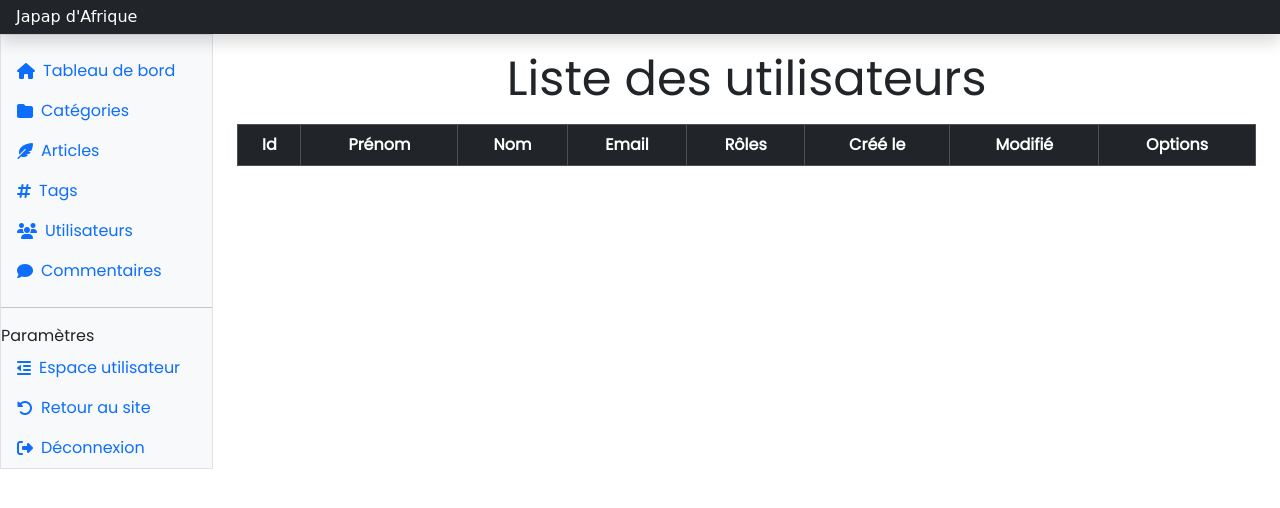
After one commit to taknik04/tuto_symfony_blog, a Symfony app: template templates/pages/admin/user/index.html.twig in a window 1280 px wide. The commit adds this page. Shown: the top 508 px of the page. Run offline with Twig, Linux system fonts and the light colour scheme; the template is opened without the code that fills it, so the values that code supplies are empty; some libraries are stand-ins or nearby versions.

Commit message:
Sprint4-Ticket1-Feature: L'administrateur peut changer le rôle d'un utilisateur.

```diff
--- /dev/null
+++ b/templates/pages/admin/user/index.html.twig
@@ -0,0 +1,54 @@
+{% extends "themes/base_admin.html.twig" %}
+
+{% block title %}Liste des utilisateurs{% endblock %}
+
+{% block description %}Liste des utilisateurs{% endblock %}
+
+{% block main %}
+    <h1 class="text-center my-3 display-5">Liste des utilisateurs</h1>
+
+    {% include 'components/alert.html.twig' with {'type':'success'} %}
+
+    <div class="table-responsive">
+        <table class="table table-striped table-hover table-bordered text-center">
+            <thead class="table-dark">
+                <th>Id</th>
+                <th>Prénom</th>
+                <th>Nom</th>
+                <th>Email</th>
+                <th>Rôles</th>
+                <th>Créé le</th>
+                <th>Modifié</th>
+                <th>Options</th>
+            </thead>
+            <tbody>
+                {% for user in users %}
+                    <tr>
+                        <td>{{user.id}}</td>
+                        <td>{{user.firstName}}</td>
+                        <td>{{user.lastName}}</td>
+                        <td>{{user.email}}</td>
+                        <td>
+                            {% for role in user.roles %}
+                                <span class="badge text-bg-primary">{{role}}</span>
+                            {% endfor %}
+                        </td>
+                        <td>{{user.createdAt|format_date()}}</td>
+                        <td>{{user.updatedAt|format_date()}}</td>
+                        <td>
+                            {% if 'ROLE_SUPER_ADMIN' not in user.roles %}
+                            <a class="text-secondary mx-2" href="{{path('admin.user.edit.roles', {'id': user.id})}}" title="Modifier les rôles de {{user.firstName}} {{user.lastName}}"><i class="fas fa-edit"></i></a>
+                            <a onclick="event.preventDefault(); return confirm('Confirmez?') && document.querySelector('#delete_user_form_{{user.id}}').submit();" class="text-danger mx-2" href="#" title="Supprimer le compte de {{user.firstName}} {{user.firstName}}"><i class="fa-solid fa-trash"></i></a>
+                            <form method="POST" action="{{path('admin.user.delete', {'id':user.id})}}" id="delete_user_form_{{user.id}}">
+                                <input type="hidden" name="csrf_token" value="{{csrf_token('delete_user_'~user.id)}}">
+                                <input type="hidden" name="_method" value="DELETE">
+                            </form>
+                            {% endif %}
+
+                        </td>
+                    </tr>
+                {% endfor %}
+            </tbody>
+        </table>
+    </div>
+{% endblock %}
--- a/templates/pages/visitor/blog/index.html.twig
+++ b/templates/pages/visitor/blog/index.html.twig
@@ -2,7 +2,7 @@
 
 {% block title %}Page de blog{% endblock %}
 
-{% block description %}Lisez des articles interessants{% endblock %}
+{% block description %}Lisez des articles intéressants{% endblock %}
 
 {% block keywords %}Blog, Jean Dupont, Santé, Medecine, Articles{% endblock %}
 
--- a/templates/themes/base_admin.html.twig
+++ b/templates/themes/base_admin.html.twig
@@ -3,7 +3,7 @@
   <head>
     <meta charset="utf-8">
     <meta name="viewport" content="width=device-width, initial-scale=1">
-    <title>{% block title %}{% endblock %} - Admin - Le blog de Marie NANA</title>
+    <title>{% block title %}{% endblock %} - Admin - Le blog de Radek</title>
     <meta name="description" content="{% block description %}{% endblock %}">
 
     {# Favicon #}
@@ -21,22 +21,16 @@
     {# Font awesome #}
     <link rel="stylesheet" href="https://cdnjs.cloudflare.com/ajax/libs/font-awesome/6.4.2/css/all.min.css" integrity="sha512-z3gLpd7yknf1YoNbCzqRKc4qyor8gaKU1qmn+CShxbuBusANI9QpRohGBreCFkKxLhei6S9CQXFEbbKuqLg0DA==" crossorigin="anonymous" referrerpolicy="no-referrer" />
 
-    <link rel="stylesheet" href="https://cdn.jsdelivr.net/npm/bootstrap@5.3.2/dist/css/bootstrap.min.css" rel="stylesheet" integrity="sha384-T3c6CoIi6uLrA9TneNEoa7RxnatzjcDSCmG1MXxSR1GAsXEV/Dwwykc2MPK8M2HN" crossorigin="anonymous">
-
-    {# Font family #}
+    {# Google Font #}
     <link rel="preconnect" href="https://fonts.googleapis.com">
     <link rel="preconnect" href="https://fonts.gstatic.com" crossorigin>
-    <link href="https://fonts.googleapis.com/css2?family=Pacifico&family=Poppins&display=swap" rel="stylesheet">
+    <link href="https://fonts.googleapis.com/css2?family=Poppins&display=swap" rel="stylesheet">
 
-    {# A css part of webpack encore #}
-    {% block webpack_encore_stylesheets %}
-        {{ encore_entry_link_tags('app') }}
-    {% endblock %}
+    {# Bootstrap 5 StyleSheet #}
+    <link href="https://cdn.jsdelivr.net/npm/bootstrap@5.3.2/dist/css/bootstrap.min.css" rel="stylesheet" integrity="sha384-T3c6CoIi6uLrA9TneNEoa7RxnatzjcDSCmG1MXxSR1GAsXEV/Dwwykc2MPK8M2HN" crossorigin="anonymous">
 
-    {# A js part of webpack encore #}
-    {% block webpack_encore_javascripts %}
-        {{ encore_entry_script_tags('app') }}
-    {% endblock %}
+    {# Link css #}
+    <link rel="stylesheet" href="/css/app.css" >
 
     {# jQuery #}
     {% block jQuery %}{% endblock %}
@@ -50,60 +44,11 @@
     {# Beautiful replacement for select boxes #}
     {% block select2 %}{% endblock %}
 
-    <style>
-
-        .bi {
-        display: inline-block;
-        width: 1rem;
-        height: 1rem;
-        }
-
-        /*
-        * Sidebar
-        */
-
-        @media (min-width: 768px) {
-            .sidebar .offcanvas-lg {
-                position: -webkit-sticky;
-                position: sticky;
-                top: 48px;
-            }
-        }
-
-        .sidebar .nav-link {
-        font-size: .875rem;
-        font-weight: 500;
-        }
-
-        .sidebar .nav-link.active {
-        color: #2470dc;
-        }
-
-        .sidebar-heading {
-        font-size: .75rem;
-        }
-
-        /*
-        * Navbar
-        */
-
-        .navbar-brand {
-        padding-top: .75rem;
-        padding-bottom: .75rem;
-        background-color: rgba(0, 0, 0, .25);
-        box-shadow: inset -1px 0 0 rgba(0, 0, 0, .25);
-        }
-
-        .navbar .form-control {
-        padding: .75rem 1rem;
-        }
-    </style>
-
   </head>
   <body>
 
     <header class="navbar sticky-top bg-dark flex-md-nowrap p-0 shadow" data-bs-theme="dark">
-      <a class="navbar-brand col-md-3 col-lg-2 me-0 px-3 fs-6 text-white" href="{{path('visitor.welcome.index')}}">JD</a>
+      <a class="navbar-brand col-md-3 col-lg-2 me-0 px-3 fs-6 text-white" href="{{path('visitor.welcome.index')}}">Japap d'Afrique</a>
       <ul class="navbar-nav flex-row d-md-none">
         <li class="nav-item text-nowrap">
           <button class="nav-link px-3 text-white" type="button" data-bs-toggle="offcanvas" data-bs-target="#sidebarMenu" aria-controls="sidebarMenu" aria-expanded="false" aria-label="Toggle navigation">
@@ -113,7 +58,7 @@
       </ul>
     </header>
 
-    <div class="container-fluid">
+<div class="container-fluid">
         <div class="row">
 
             <div class="sidebar border border-right col-md-3 col-lg-2 p-0 bg-body-tertiary">
@@ -141,22 +86,20 @@
                                   Articles
                               </a>
                           </li>
-
                           <li class="nav-item">
                               <a class="nav-link d-flex align-items-center gap-2" href="{{path('admin.tag.index')}}">
                                   <i class="fa-solid fa-hashtag"></i>
                                   Tags
                               </a>
                           </li>
-
                           <li class="nav-item">
-                              <a class="nav-link d-flex align-items-center gap-2" href="">
+                              {# <a class="nav-link d-flex align-items-center gap-2" href="{{path('admin.contact.index')}}">
                                   <i class="fa-regular fa-address-book"></i>
                                   Contacts
-                              </a>
+                              </a> #}
                           </li>
                           <li class="nav-item">
-                              <a class="nav-link d-flex align-items-center gap-2" href="">
+                              <a class="nav-link d-flex align-items-center gap-2" href="{{path('admin.user.index')}}">
                                   <i class="fa-solid fa-users"></i>
                                   Utilisateurs
                               </a>
@@ -172,15 +115,15 @@
                       <hr class="my-3">
 
                       <ul class="nav flex-column mb-auto">
-                          <li class="nav-item">
-                              <a class="nav-link d-flex align-items-center gap-2" href="">
+                          {# <li class="nav-item">
+                              <a class="nav-link d-flex align-items-center gap-2" href="{{path('admin.profile.index')}}">
                                   <i class="fa-solid fa-user"></i>
-                                  Mon profil
+                                  Mon profil #}
                               </a>
                           </li>
                           <li class="nav-item">
-                              <a class="nav-link d-flex align-items-center gap-2" href="">
-                              <i class="fa-solid fa-gear"></i>
+                              {# <a class="nav-link d-flex align-items-center gap-2" href="{{path('admin.setting.index')}}">
+                              <i class="fa-solid fa-gear"></i>                             #}
                                   Paramètres
                               </a>
                           </li>
@@ -191,13 +134,13 @@
                               </a>
                           </li>
                           <li class="nav-item">
-                              <a class="nav-link d-flex align-items-center gap-2" href=""
+                              <a class="nav-link d-flex align-items-center gap-2" href="{{path('visitor.welcome.index')}}">
                                   <i class="fa-solid fa-rotate-left"></i>
                                   Retour au site
                               </a>
                           </li>
                           <li class="nav-item">
-                              <a class="nav-link d-flex align-items-center gap-2" href="">
+                              <a class="nav-link d-flex align-items-center gap-2" href="{{path('app.logout')}}">
                                   <i class="fa-solid fa-right-from-bracket"></i>
                                   Déconnexion
                               </a>
@@ -212,10 +155,8 @@
             </main>
         </div>
     </div>
-
+    {# Bootstrap 5 Javascript #}
     <script src="https://cdn.jsdelivr.net/npm/bootstrap@5.3.2/dist/js/bootstrap.bundle.min.js" integrity="sha384-C6RzsynM9kWDrMNeT87bh95OGNyZPhcTNXj1NW7RuBCsyN/o0jlpcV8Qyq46cDfL" crossorigin="anonymous"></script>
-
-    <script src="https://cdn.jsdelivr.net/npm/chart.js@4.2.1/dist/chart.umd.min.js" integrity="sha384-gdQErvCNWvHQZj6XZM0dNsAoY4v+j5P1XDpNkcM3HJG1Yx04ecqIHk7+4VBOCHOG" crossorigin="anonymous"></script><script src="dashboard.js"></script>
     {% block javascripts %}{% endblock %}
   </body>
 </html>
--- a/templates/themes/base_visitor.html.twig
+++ b/templates/themes/base_visitor.html.twig
@@ -71,6 +71,9 @@
             <ul class="navbar-nav ms-auto">
                 {% if app.user %}
                     <li class="nav-item">
+                        <a class="nav-link" href="{{path('admin.home.index')}}">Espace admin</a>
+                    </li>
+                    <li class="nav-item">
                         <a class="nav-link" href="">Espace privé</a>
                     </li>
                     <li class="nav-item">
```
Also changed, not shown: src/Controller/Admin/Tag/TagController.php (+18 -20 lines), src/Controller/Admin/User/UserController.php (added, +77 -0 lines), src/Entity/User.php (+86 -40 lines), src/Form/EditRolesFormType.php (added, +40 -0 lines), templates/pages/admin/post/index.html.twig (+12 -23 lines), templates/pages/admin/tag/index.html.twig (+6 -10 lines), templates/pages/admin/user/edit_roles.html.twig (added, +42 -0 lines), public/images/posts/1-658369e8492d2267109406.jpg (added), public/images/posts/qz-6585870496287636047497.jpg (added).
